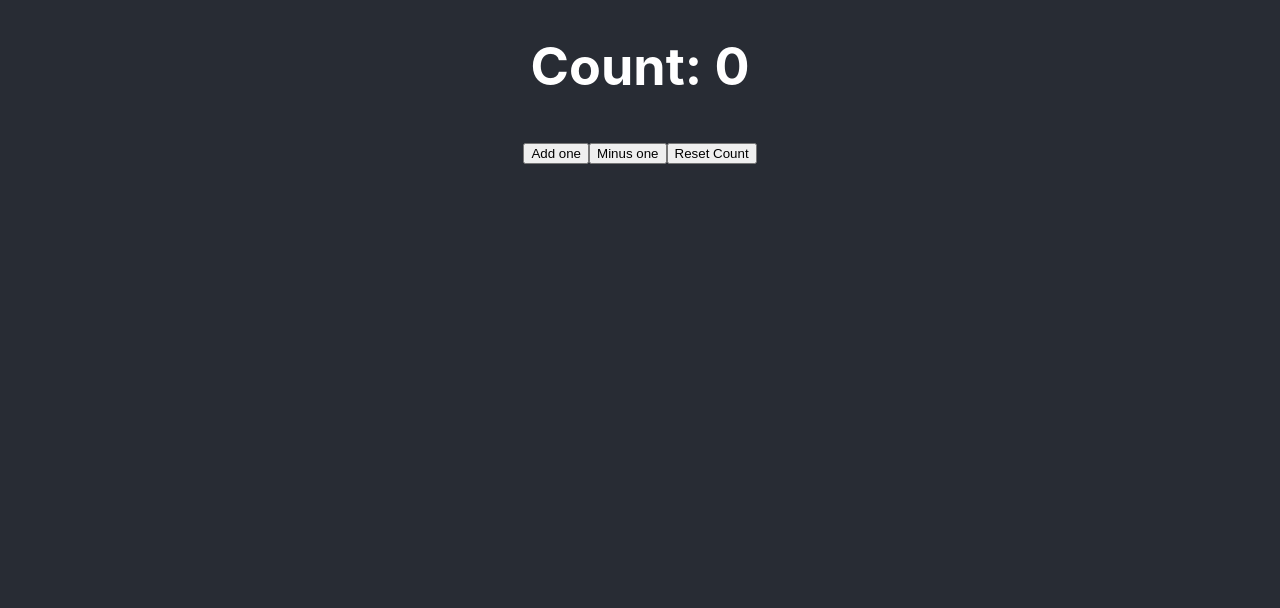
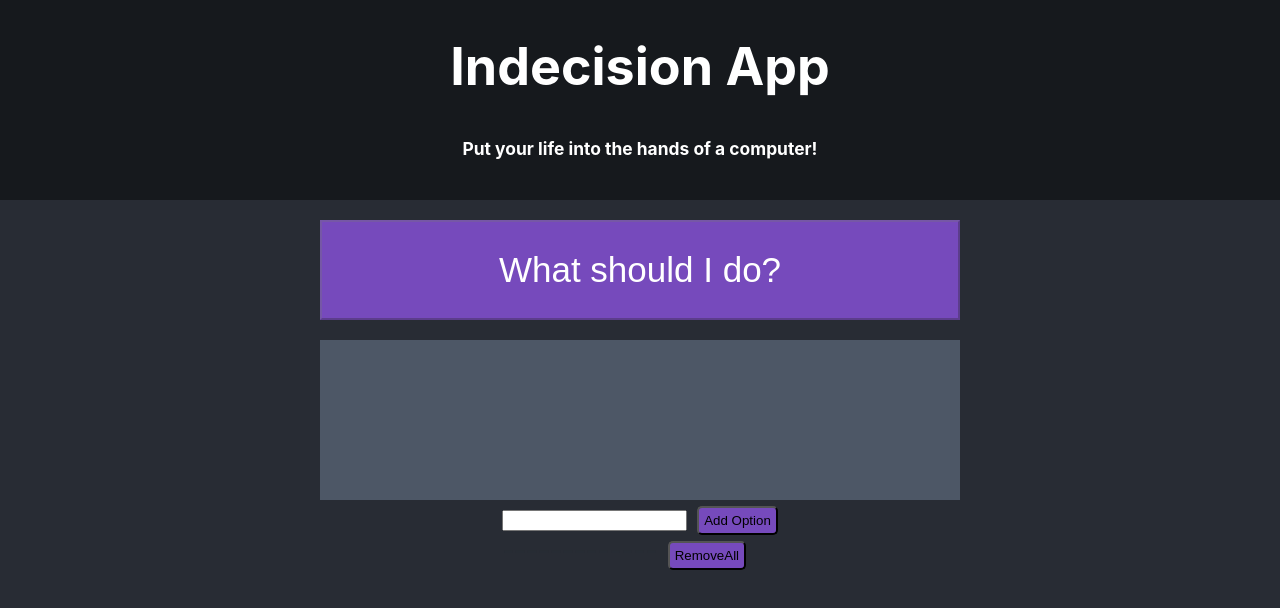
Before and after one commit to tpdoyle87/indecision-app, a React (Create React App) app: page / in a window 1280 px wide. Shown: the top 608 px of the page. Built offline with nearby package versions, Linux system fonts and the light colour scheme.

Commit message:
add an error message and disable the action button if there are no options

```diff
--- a/src/App.js
+++ b/src/App.js
@@ -13,7 +13,8 @@ class App extends Component {
     this.state = {
       title: "Indecision App",
       subtitle: "Put your life into the hands of a computer!",
-      options: []
+      options: [],
+      disable: true
     }
   }
   onMakeDecision = () => {
@@ -23,9 +24,16 @@ class App extends Component {
   }
 
   onFormSubmit = (option) => {
-    const adjusted = this.state.options.concat(option)
-    this.setState({
-      options: adjusted
+    if (!option) {
+      return "This is not a valid option"
+    } else if (this.state.options.indexOf(option) > -1) {
+      return `${option} already exists and cant be added again`
+    }
+
+    this.setState((prevState) => {
+      return {
+        options: prevState.options.concat(option)
+      }
     })
   }
 
@@ -42,15 +50,35 @@ class App extends Component {
     })
   }
 
+  hasOptions = () => {
+    this.setState((prevState) => {
+      if (prevState.options.length !== 0) {
+        return {
+          disable: false
+        }
+      }
+      return {
+        disable: true
+      }
+    })
+  }
+
   render() {
 
 
     return (
       <div className="App-header">
-        <Header title={this.state.title} subtitle={this.state.subtitle}/>
-        <Action onMakeDecision={this.onMakeDecision}/>
+        <Header
+          title={this.state.title}
+          subtitle={this.state.subtitle}
+        />
+        <Action disable={this.state.disable} hasOptions={this.hasOptions} onMakeDecision={this.onMakeDecision}/>
         <Options options={this.state.options}/>
-        <AddOptions onFormSubmit={this.onFormSubmit} removeAll={this.removeAll}/>
+        <AddOptions
+          onFormSubmit={this.onFormSubmit}
+          removeAll={this.removeAll}
+          hasOptions={this.hasOptions}
+        />
       </div>
     );
   }
--- a/src/App2.js
+++ b/src/App2.js
@@ -12,22 +12,27 @@ class Counter extends Component {
   }
 
   addOne = () => {
-    let increase = this.state.count;
-    this.setState({
-      count: increase += 1
+    // let increase = this.state.count;
+    this.setState((prevState) => {
+      return {
+        count: prevState.count + 1
+      }
     })
   }
 
   minusOne = () => {
-    let decrease = this.state.count;
-    this.setState({
-      count: decrease -= 1
+    this.setState((prevState) => {
+      return {
+        count: prevState.count - 1
+      }
     })
   }
 
   reset = () => {
-    this.setState({
-      count: 0
+    this.setState(() => {
+      return {
+        count: 0
+      }
     })
   }
   render() {
--- a/src/components/action/action.js
+++ b/src/components/action/action.js
@@ -6,9 +6,10 @@ class Action extends Component {
   whatToDo = () => {
     this.props.onMakeDecision();
   }
+
   render() {
     return (
-      <button className="launch-button" onClick={this.whatToDo}>What should I do?</button>
+      <button disabled={this.props.disable} className="launch-button" onClick={this.whatToDo}>What should I do?</button>
     )
   }
 }
--- a/src/components/addOption/addOption.js
+++ b/src/components/addOption/addOption.js
@@ -3,19 +3,35 @@ import React, { Component } from 'react'
 import './addOption.scss'
 
 class AddOption extends Component {
+  constructor(props) {
+    super(props)
+    this.state = {
+      error: undefined
+    }
+  }
+
     whatToAdd = (e) => {
       e.preventDefault();
-      const option = e.target.elements.option.value;
-      this.props.onFormSubmit(option)
-      e.target.elements.option.value = ''
+      const option = e.target.elements.option.value.trim();
+      const error = this.props.onFormSubmit(option)
+      e.target.elements.option.value = '';
+
+      this.setState(() => {
+        return { error }
+      })
+      this.props.hasOptions();
     }
 
     whatToRemove = () => {
       this.props.removeAll();
+      this.props.hasOptions();
     }
+
+
   render() {
     return (
       <div>
+      {this.state.error && <p>{this.state.error}</p>}
         <form onSubmit={this.whatToAdd}>
           <input type="text" name="option"/>
           <button className="all-in-line">Add Option</button>
--- a/src/index.js
+++ b/src/index.js
@@ -2,7 +2,7 @@ import React from 'react';
 import ReactDOM from 'react-dom';
 
 import './index.css';
-import Counter from './App2';
+import App from './App';
 
 
 // const app = {
@@ -55,4 +55,4 @@ import Counter from './App2';
 
 // renderIndecisionApp();
 
-ReactDOM.render(<Counter />, document.getElementById('root'))
+ReactDOM.render(<App />, document.getElementById('root'))
```
Also changed, not shown: src/Visibility.js (added, +33 -0 lines).
